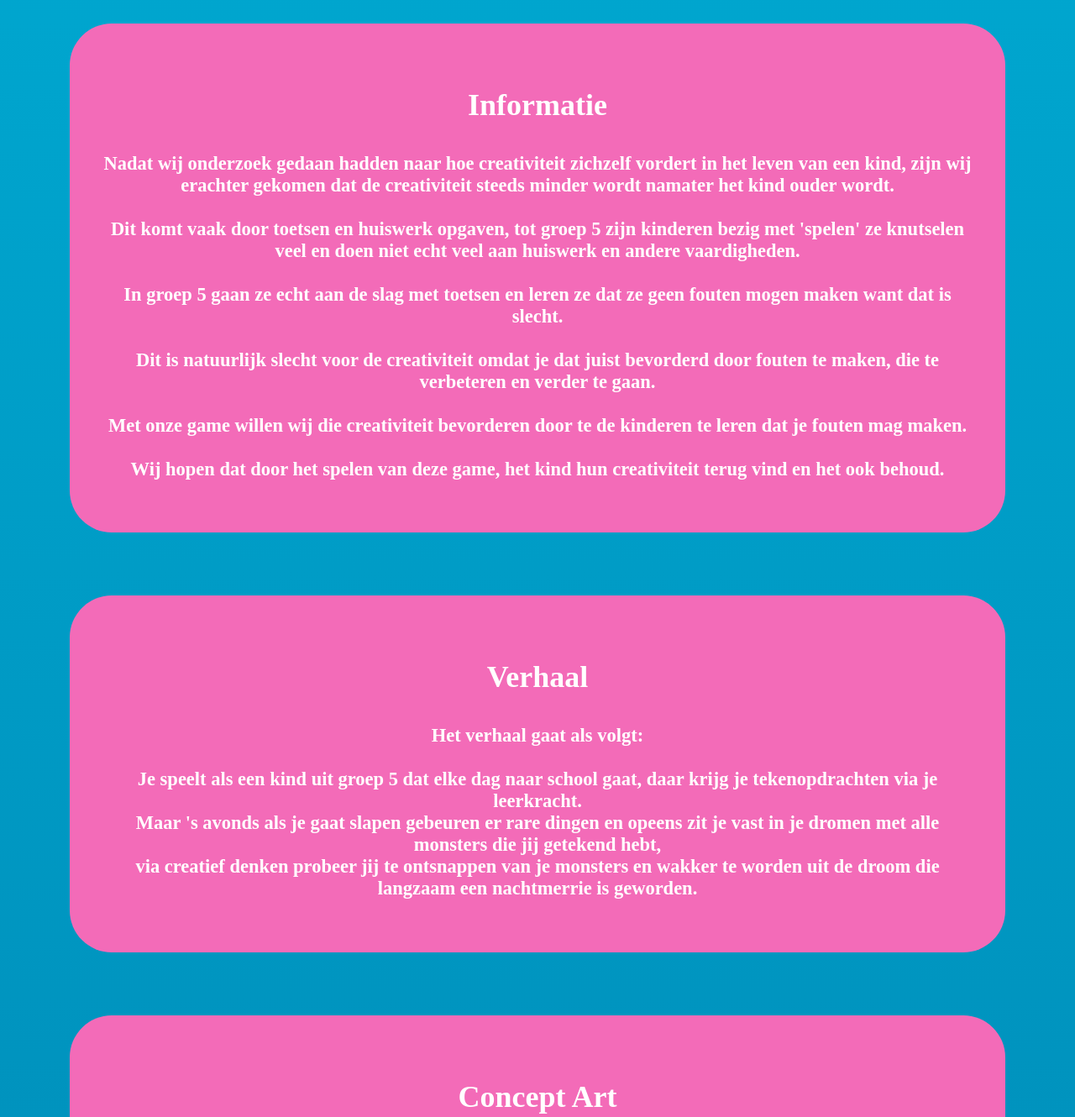
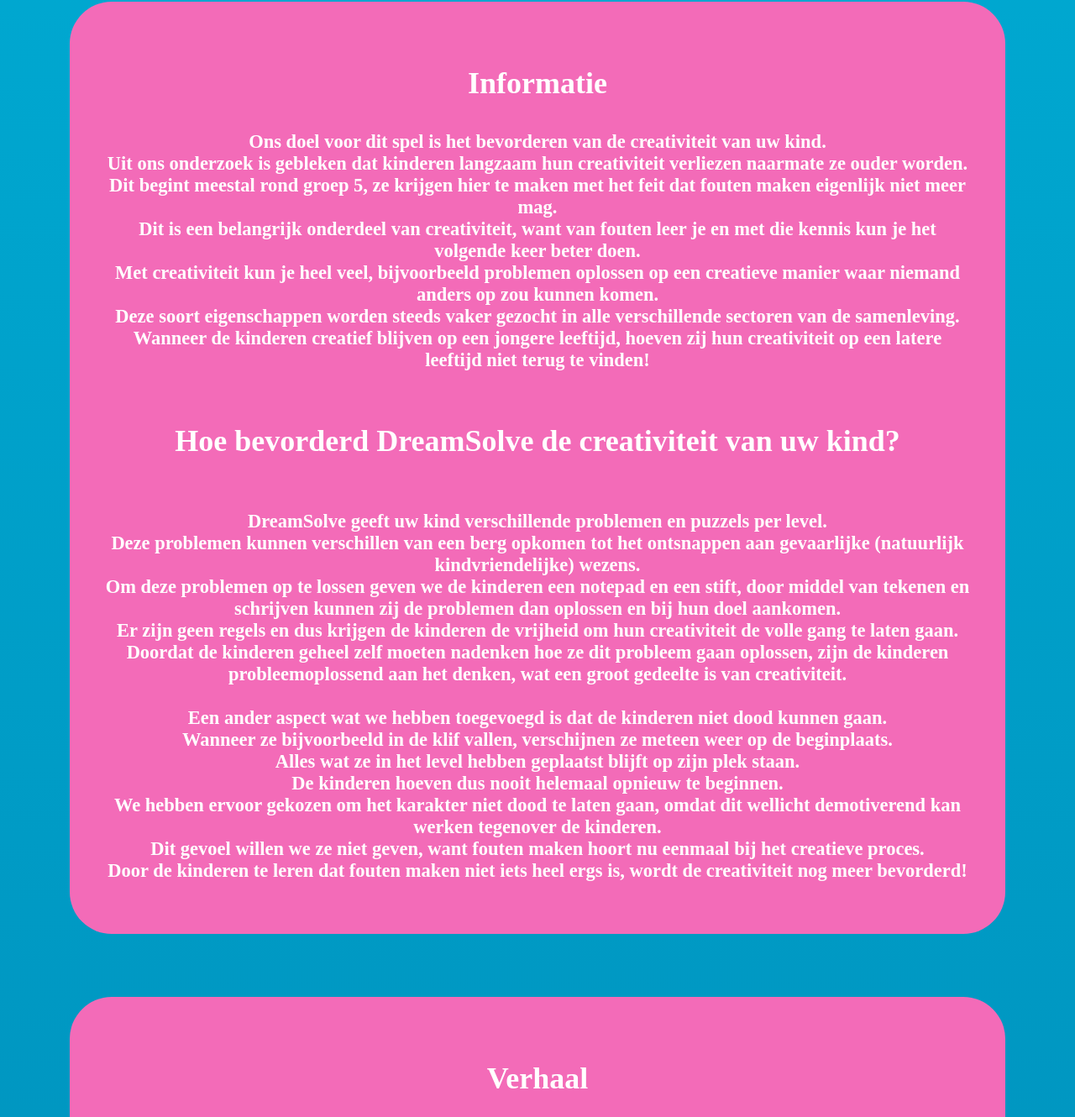
Before and after one commit to ScryTear/DreamSolve, a plain HTML site: page index.html in a window 1280 px wide. Shown: the part 1063-2393 px from the top of the page at 84% size. Drawn offline with Linux system fonts and the light colour scheme; a script that the page names is missing.

Commit message:
final changes

```diff
--- a/index.html
+++ b/index.html
@@ -22,7 +22,7 @@
 
 <nav>
     <ul>
-        <li><a href="#Over de Game">Over</a></li>
+        <li><a href="#Over DreamSolve">Over</a></li>
         <li><a href="#Informatie">Informatie</a></li>
         <li><a href="#Verhaal">Verhaal</a></li>
         <li><a href="#Concept Art">Concept Art</a></li>
@@ -65,9 +65,9 @@
     </script>
 
     <article>
-        <h1 id="Over de Game">Over de Game</h1>
+        <h1 id="Over DreamSolve">Over  DreamSolve</h1>
             <p>
-               Je speelt als een kind die wilt ontsnappen aan de realiteit via hun droom. Door op creatieve manieren hun weg te vinden in hun droom.
+               In deze platformer game vind je je weg door je dromen via creatieve puzzels.
                 <br>
                 Spring, teken en schrijf om je doel te bereiken en laat je creativiteit los om de juiste manier te vinden.
                 <br>
@@ -87,23 +87,50 @@
     <article>
         <h1 id="Informatie">Informatie</h1>
         <p>
-            Nadat wij onderzoek gedaan hadden naar hoe creativiteit zichzelf vordert in het leven van een kind, zijn wij erachter gekomen dat de creativiteit steeds minder wordt namater het kind ouder wordt.
+            Ons doel voor dit spel is het bevorderen van de creativiteit van uw kind.
+            <br>
+            Uit ons onderzoek is gebleken dat kinderen langzaam hun creativiteit verliezen naarmate ze ouder worden.
+            <br>
+            Dit begint meestal rond groep 5, ze krijgen hier te maken met het feit dat fouten maken eigenlijk niet meer mag.
+            <br>
+            Dit is een belangrijk onderdeel van creativiteit, want van fouten leer je en met die kennis kun je het volgende keer beter doen.
+            <br>
+            Met creativiteit kun je heel veel, bijvoorbeeld problemen oplossen op een creatieve manier waar niemand anders op zou kunnen komen.
+            <br>
+            Deze soort eigenschappen worden steeds vaker gezocht in alle verschillende sectoren van de samenleving.
+            <br>
+            Wanneer de kinderen creatief blijven op een jongere leeftijd, hoeven zij hun creativiteit op een latere leeftijd niet terug te vinden!
             <br>
             <br>
-            Dit komt vaak door toetsen en huiswerk opgaven, tot groep 5 zijn kinderen bezig met 'spelen' ze knutselen veel en doen niet echt veel aan huiswerk en andere vaardigheden.
+        </p>
+        <h1> Hoe bevorderd DreamSolve de creativiteit van uw kind? </h1>
+<p>
+
+            <br>
+            DreamSolve geeft uw kind verschillende problemen en puzzels per level.
+            <br>
+            Deze problemen kunnen verschillen van een berg opkomen tot het ontsnappen aan gevaarlijke (natuurlijk kindvriendelijke) wezens.
+            <br>
+            Om deze problemen op te lossen geven we de kinderen een notepad en een stift, door middel van tekenen en schrijven kunnen zij de problemen dan oplossen en bij hun doel aankomen.
+            <br>
+            Er zijn geen regels en dus krijgen de kinderen de vrijheid om hun creativiteit de volle gang te laten gaan.
+            <br>
+            Doordat de kinderen geheel zelf moeten nadenken hoe ze dit probleem gaan oplossen, zijn de kinderen probleemoplossend aan het denken, wat een groot gedeelte is van creativiteit.
             <br>
             <br>
-            In groep 5 gaan ze echt aan de slag met toetsen en leren ze dat ze geen fouten mogen maken want dat is slecht.
+            Een ander aspect wat we hebben toegevoegd is dat de kinderen niet dood kunnen gaan.
             <br>
+            Wanneer ze bijvoorbeeld in de klif vallen, verschijnen ze meteen weer op de beginplaats.
             <br>
-            Dit is natuurlijk slecht voor de creativiteit omdat je dat juist bevorderd door fouten te maken, die te verbeteren en verder te gaan.
+            Alles wat ze in het level hebben geplaatst blijft op zijn plek staan.
             <br>
+            De kinderen hoeven dus nooit helemaal opnieuw te beginnen.
+            <br>We hebben ervoor gekozen om het karakter niet dood te laten gaan, omdat dit wellicht demotiverend kan werken tegenover de kinderen.
             <br>
-            Met onze game willen wij die creativiteit bevorderen door te de kinderen te leren dat je fouten mag maken.
+            Dit gevoel willen we ze niet geven, want fouten maken hoort nu eenmaal bij het creatieve proces.
             <br>
-            <br>
-            Wij hopen dat door het spelen van deze game, het kind hun creativiteit terug vind en het ook behoud.
-        </p>
+            Door de kinderen te leren dat fouten maken niet iets heel ergs is, wordt de creativiteit nog meer bevorderd!
+</p>
     </article>
 
     <article>
@@ -112,11 +139,11 @@
             Het verhaal gaat als volgt:
             <br>
             <br>
-            Je speelt als een kind uit groep 5 dat elke dag naar school gaat, daar krijg je tekenopdrachten via je leerkracht.
+            Je speelt als een kind uit groep 5 dat elke dag naar school gaat, daar krijg je tekenopdrachten van je leerkracht, wat leuk!
             <br>
-            Maar 's avonds als je gaat slapen gebeuren er rare dingen en opeens zit je vast in je dromen met alle monsters die jij getekend hebt,
+            Maar 's avonds als je gaat slapen gebeuren er rare dingen en opeens zit je vast in je dromen met alle wezens die jij getekend hebt tijdens de les!
             <br>
-            via creatief denken probeer jij te ontsnappen van je monsters en wakker te worden uit de droom die langzaam een nachtmerrie is geworden.
+            Door creatief tev denken probeer jij te ontsnappen van je monsters en wakker te worden uit de droom die langzaam een nachtmerrie is geworden.
         </p>
     </article>
 
--- a/style.css
+++ b/style.css
@@ -94,7 +94,7 @@
 
 li a {
     font-size: 1em;
-    font-family: "Trebuchet MS", sans-serif;
+    font-family: "Montserrat", sans-serif;
     display: block;
     color: #c1c0bc;
     text-align: center;
```
